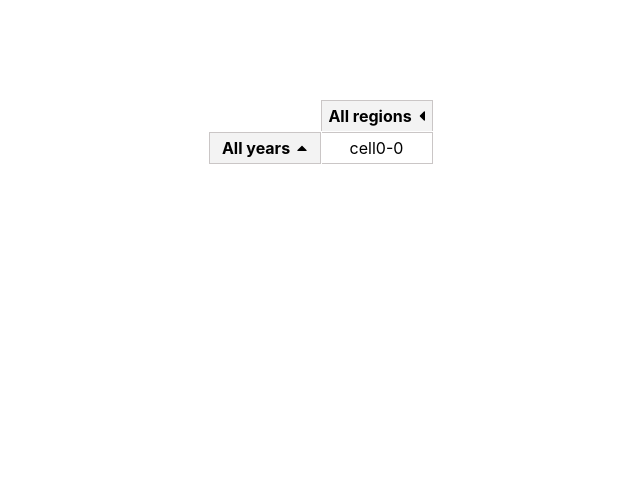
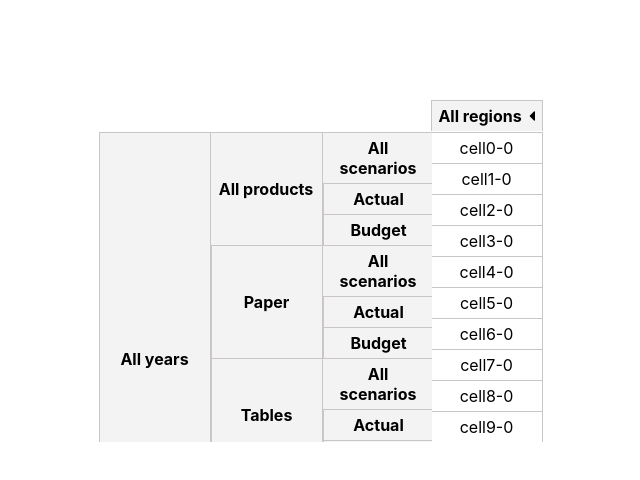
Before and after one commit to cherginets/cube, a React (Create React App) app: page / in a window 1280 px wide. Shown: the top 480 px of the page, without its empty margins (120-760 px from the left). Built offline with nearby package versions, Linux system fonts and the light colour scheme.

Commit message:
первая иерархия в side

```diff
--- a/src/PivotTable.js
+++ b/src/PivotTable.js
@@ -5,17 +5,20 @@ import {FontAwesomeIcon} from '@fortawesome/react-fontawesome'
 import './pivot_table.css';
 
 
-// let get_range = (end, start = 1) => {
-//     let result = [];
-//     for (let i = start; i <= end; i++) {
-//         result.push(i)
-//     }
-//     return result;
-// };
+let get_range = (end, start = 1) => {
+    let result = [];
+    for (let i = start; i <= end; i++) {
+        result.push(i)
+    }
+    return result;
+};
 let create_map = (array, key) => {
     let result = {};
     array.forEach((item, i) => result[item[key]] = i)
     return result;
+};
+let copy = (obj) => {
+    return JSON.parse(JSON.stringify(obj));
 };
 
 class PivotTable extends Component {
@@ -80,10 +83,11 @@ class PivotTable extends Component {
                     name: "All years",
                     code: "years",
                     hidden: false,
+                    hidden_childs: false,
                     childs: [
-                        {name: "2018", childs: [{name: "Q 1"}, {name: "Q 2"}, {name: "Q 3"}, {name: "Q 4"}]},
-                        {name: "2017", childs: [{name: "Q 1"}, {name: "Q 2"}, {name: "Q 3"}, {name: "Q 4"}]},
-                        {name: "2016", childs: [{name: "Q 1"}, {name: "Q 2"}, {name: "Q 3"}, {name: "Q 4"}]},
+                        {name: "2018", hidden: false, childs: [{name: "Q 1"}, {name: "Q 2"}, {name: "Q 3"}, {name: "Q 4"}]},
+                        {name: "2017", hidden: false, childs: [{name: "Q 1"}, {name: "Q 2"}, {name: "Q 3"}, {name: "Q 4"}]},
+                        {name: "2016", hidden: false, childs: [{name: "Q 1"}, {name: "Q 2"}, {name: "Q 3"}, {name: "Q 4"}]},
                     ]
                 }
             },
@@ -108,10 +112,7 @@ class PivotTable extends Component {
             trees: trees,
             trees_map: create_map(trees, 'code'),
             heads_measures: ['regions'],
-            sides_measures: ['years'],
-
-            header_rows_count: 1,
-            sidebar_cols_count: 2,
+            sides_measures: ['years', 'products', 'scenarios'],
         };
     }
 
@@ -123,7 +124,7 @@ class PivotTable extends Component {
             tree.childs = [];
         }
         tree.hidden = typeof tree.hidden !== 'undefined' ? tree.hidden : true;
-        tree.hidden_childs = true;
+        tree.hidden_childs = typeof tree.hidden_childs !== 'undefined' ? tree.hidden_childs : true;
 
         tree.lvl = lvl;
         tree.code = tree.code ? tree.code : tree.name;
@@ -155,9 +156,110 @@ class PivotTable extends Component {
         };
         new fixedTable($('#demo'));
     }
+    getFullStateTree = (measures) => {
+        let result_tree = this.state.trees[this.state.trees_map[measures[0]]];
 
+        if(measures[1]) {
+            result_tree = this.tree_iterator_with_childs(result_tree, (tree) => {
+                return {
+                    ...tree,
+                    _subtree: this.getFullStateTree(measures.slice(1,measures.length))
+                }
+            });
+        }
+
+        return result_tree;
+    };
+    getTrsSide = (tree_side) => {
+        let get_trs = (tree, callback) => {
+            let tmp_trs = [];
+            this.getTreeIterator(tree, (subtree) => {
+                tmp_trs.push({tds: [{text: subtree.name}]});
+            });
+            return tmp_trs;
+        };
+        let trs = [];
+        for( let i = this.state.sides_measures.length - 1; i >= 0; i--) {
+            console.log('cycle', i)
+            let cur_trs = get_trs(this.state.trees[this.state.trees_map[this.state.sides_measures[i]]]);
+            if(trs.length === 0) {
+                trs = cur_trs;
+            } else {
+                let new_trs = [];
+                cur_trs.forEach(tr => {
+                    let tmp_trs = copy(trs);
+                    console.log('cur_trs', cur_trs);
+                    tmp_trs[0].tds.unshift({...tr.tds[0], rowspan: tmp_trs.length});
+                    // trs[0].unshift({td: })
+                    new_trs = new_trs.concat(tmp_trs)
+                });
+                trs = new_trs;
+            }
+            console.log('tmp_trs', cur_trs);
+        }
+        console.log('trs', trs);
+
+        return trs;
+        this.getTreeIterator(tree_side, (tree) => {
+            let subtree_length = 0;
+            this.getTreeIterator(tree._subtree, (subtree) => {
+                if(subtree._subtree) {
+
+                    return true;
+                }
+                subtree_length++;
+                // tmp_trs.push({tds: [{text: subtree.name}]})
+            });
+
+
+        });
+
+        return trs;
+        return [
+            {//tr
+                tds: [
+                    {
+                        rowspan: 3,
+                        text: 1,
+                    },
+                    {
+                        rowspan: 2,
+                        text: 1,
+                    },
+                    {
+                        text: 'all',
+                    }
+                ]
+            },
+            {//tr
+                tds: [
+                    {
+                        text: 'all',
+                    }
+                ]
+            },
+            {//tr
+                tds: [
+                    {
+                        rowspan: 2,
+                        text: 1,
+                    },
+                    {
+                        text: 'all',
+                    }
+                ]
+            },
+            {//tr
+                tds: [
+                    {
+                        text: 'all',
+                    }
+                ]
+            },
+        ]
+    }
     render() {
-        console.info('this.state', this.state);
+        // console.info('this.state', this.state);
 
         let heads_measure = 'regions',
             sides_measure = 'years',
@@ -166,8 +268,13 @@ class PivotTable extends Component {
             headers_rows_count = this.state.heads_measures.length,
             sidebar_cols_count = this.state.sides_measures.length;
 
-        console.log('heads', heads);
-        console.log('sides', sides);
+        let tree_side = this.getFullStateTree(this.state.sides_measures);
+        let trs_side = this.getTrsSide(tree_side);
+        console.log('tree_side', tree_side);
+        console.log('trs_side', trs_side);
+
+        // console.log('heads', heads);
+        // console.log('sides', sides);
         return (
             <div className="pivot-table" id="demo">
                 <header className="pivot-table-header" style={{
@@ -203,21 +310,21 @@ class PivotTable extends Component {
                 <aside className="pivot-table-sidebar" style={{width: (110 * sidebar_cols_count + 3) + 'px'}}>
                     <table cellSpacing={0}>
                         <tbody>
-                        {sides.map((cell, i) => {
-                            let caret = false;
-
-                            if (cell.has_childs) {
-                                if (!cell.hidden_childs) {
-                                    caret = <FontAwesomeIcon icon={"caret-down"}/>
-                                } else {
-                                    caret = <FontAwesomeIcon icon={"caret-up"}/>
-                                }
-                            }
+                        {trs_side.map((tr, i) => {
                             return <tr key={i}>
-                                <th onClick={this.toggleChilds.bind(this, sides_measure, cell.code)}>
-                                    {cell.name}
-                                    <span style={{marginLeft: "7px"}}>{caret}</span>
-                                </th>
+                                {tr.tds.map((td,j) => {
+                                    return <th rowSpan={td.rowspan} key={j}>
+                                        {td.text}
+                                    </th>
+                                })}
+                                {/*<th onClick={this.toggleChilds.bind(this, sides_measure, side.code)}>*/}
+                                    {/*{side.name}*/}
+                                    {/*<span style={{marginLeft: "7px"}}>*/}
+                                        {/*{side.has_childs ? (!side.hidden_childs ?*/}
+                                            {/*<FontAwesomeIcon icon={"caret-down"}/> :*/}
+                                            {/*<FontAwesomeIcon icon={"caret-up"}/>) : false}*/}
+                                        {/*</span>*/}
+                                {/*</th>*/}
                             </tr>;
                         })}
                         <tr>
@@ -232,7 +339,7 @@ class PivotTable extends Component {
                 <div className="pivot-table-body">
                     <table cellSpacing={0}>
                         <tbody>
-                        {sides.map((side, i) => {
+                        {trs_side.map((side, i) => {
                             return <tr key={i}>
                                 {heads.map((head, j) => {
                                     return <td key={j}>
@@ -290,6 +397,19 @@ class PivotTable extends Component {
 
         console.info('click - toggleChilds - result ', new_trees)
     }
+
+    tree_iterator_with_childs(tree, callback) {
+        tree = callback(tree);
+        tree.childs = tree.childs.map(child => this.tree_iterator_with_childs(child, callback));
+        return tree;
+    }
+    tree_get_length(tree) {
+        let length = 0;
+        this.tree_iterator_with_childs(tree, (child) => {
+            length++;
+        });
+        return length;
+    }
 }
 
 PivotTable.defaultProps = {
```
